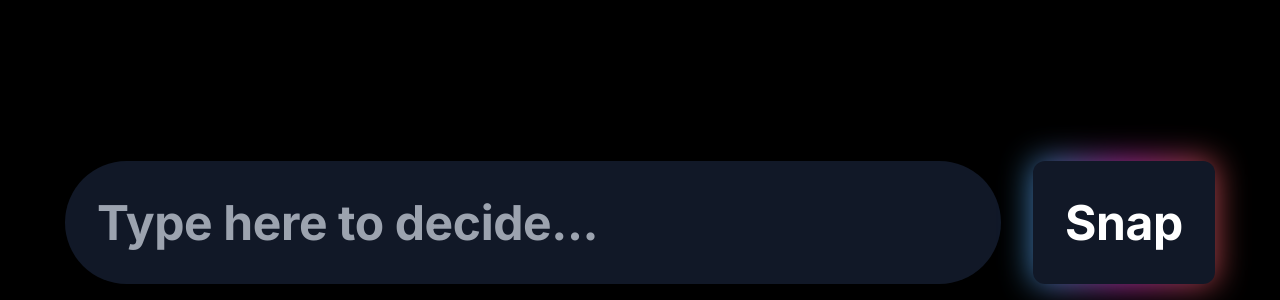
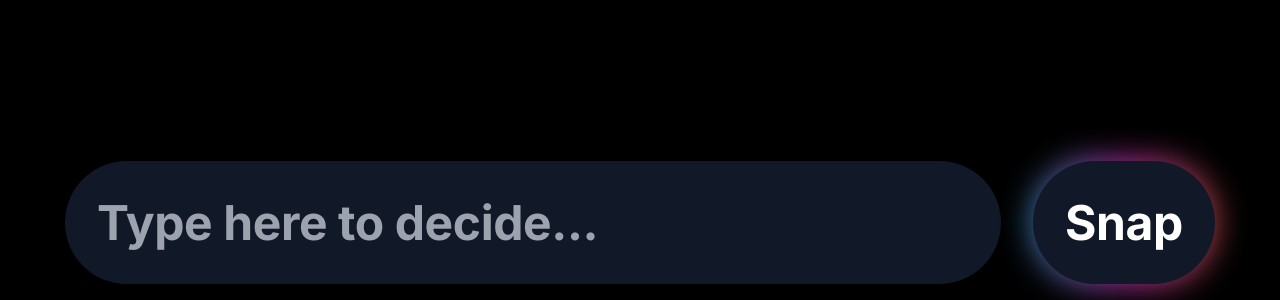
Before and after one commit to anubhav756/Decisionator, a Next.js app in the folder client/: page / in a window 1280 px wide. Shown: the part 500-800 px from the top of the page. Built offline with nearby package versions, Linux system fonts and the light colour scheme.

Commit message:
Improve UI

```diff
--- a/client/app/page.js
+++ b/client/app/page.js
@@ -76,7 +76,7 @@ export default function Page() {
           className="w-3/4 p-8 rounded-full outline-none bg-gray-900 text-white text-5xl resize-none"
         />
         <div className="relative inline-flex group ml-8">
-          <div className={`absolute transitiona-all duration-1000 bg-gradient-to-r from-[#44BCFF] via-[#FF44EC] to-[#FF675E] rounded-xl blur-lg group-hover:opacity-100 group-hover:-inset-1 group-hover:duration-200 animate-tilt ${isSubmitting ? "opacity-100 -inset-1" : "opacity-70 -inset-px"}`} />
+          <div className={`absolute transitiona-all duration-1000 bg-gradient-to-r from-[#44BCFF] via-[#FF44EC] to-[#FF675E] rounded-full blur-lg group-hover:opacity-100 group-hover:-inset-1 group-hover:duration-200 animate-tilt ${isSubmitting ? "opacity-100 -inset-1" : "opacity-70 -inset-px"}`} />
           <a
             onClick={(e) => {
               if (isSubmitting || !inputText.length) {
@@ -85,8 +85,8 @@ export default function Page() {
                 handleSnap();
               }
             }}
-            className={`relative inline-flex items-center justify-center px-8 py-4 text-5xl text-white transition-all duration-200 bg-gray-900 font-pj rounded-xl focus:outline-none focus:ring-2 focus:ring-offset-2 focus:ring-gray-900 focus:outline-none
-                      ${isSubmitting ? 'pointer-events-none opacity-50' : ''}`}
+            className={`relative inline-flex items-center justify-center px-8 py-4 text-5xl text-white transition-all duration-200 font-pj rounded-full focus:outline-none focus:ring-2 focus:ring-offset-2 focus:ring-gray-900 focus:outline-none
+                      ${isSubmitting ? 'pointer-events-none opacity-50 backdrop-filter backdrop-blur-lg' : 'bg-gray-900'}`}
             role="button"
           >
             Snap
```
